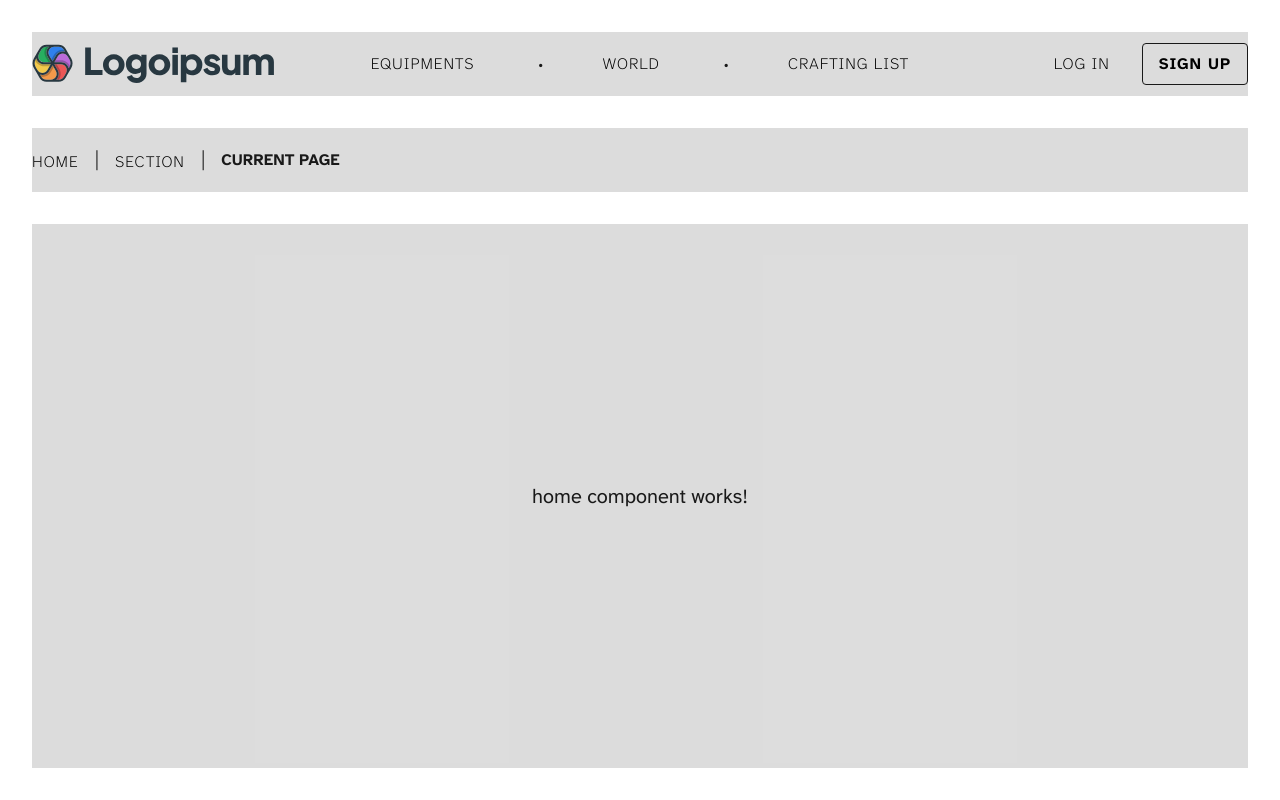
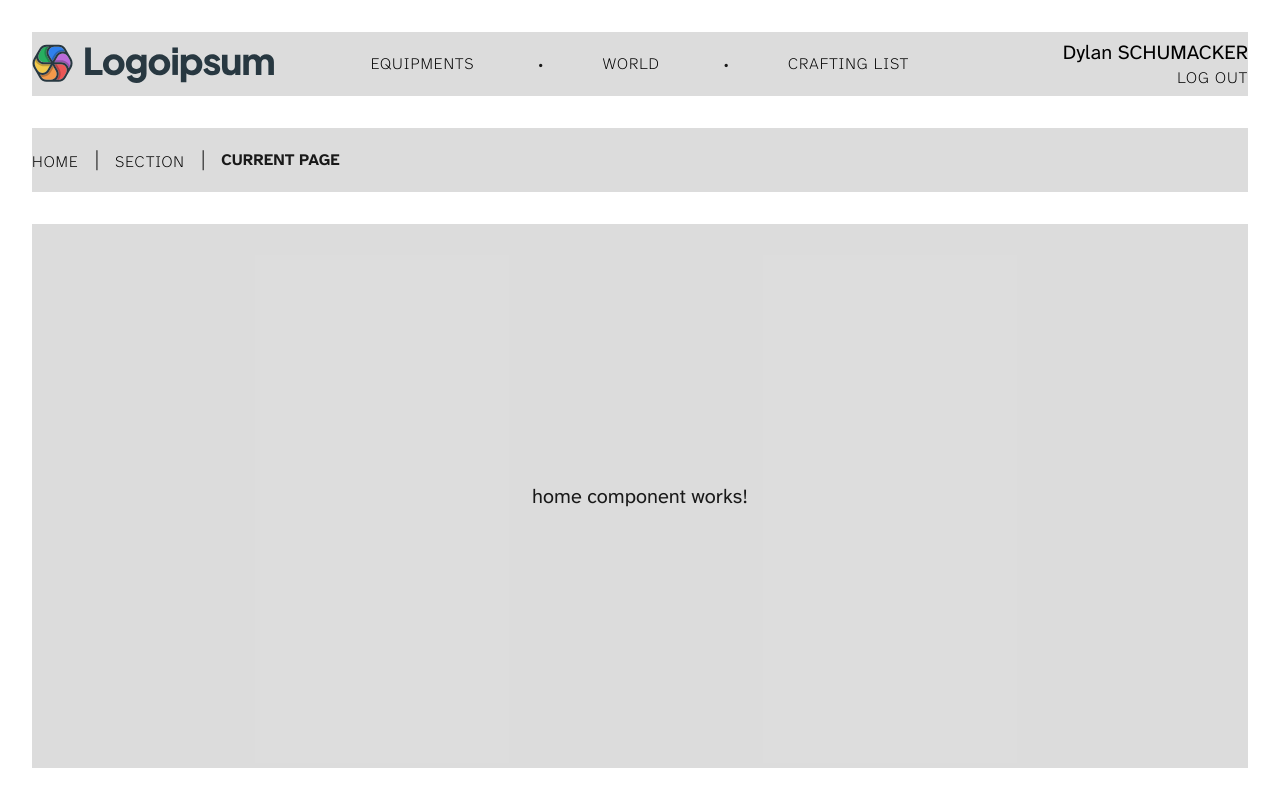
Before and after one commit to dynSR/hunters-codex, an Angular app in the folder project/: page / in a window 1280 px wide. Built offline with nearby package versions, Linux system fonts and the light colour scheme.

Commit message:
🛠️ feat: changed user menu

```diff
--- a/project/src/app/shared/partials/user-menu/user-menu.component.css
+++ b/project/src/app/shared/partials/user-menu/user-menu.component.css
@@ -10,12 +10,15 @@
 .user-menu__info {
   display: flex;
   flex-direction: column;
-  justify-content: flex-start;
-  align-items: center;
-  gap: var(--size-small);
+  justify-content: center;
+  align-items: flex-end;
+  height: var(--size-fixed-xxl);
+  line-height: 1;
+  gap: var(--size-medium);
 }
 
 .user-menu__name {
+  font-size: var(--font-size-main);
   text-align: right;
   width: 100%;
 }
--- a/project/src/app/shared/partials/user-menu/user-menu.component.html
+++ b/project/src/app/shared/partials/user-menu/user-menu.component.html
@@ -1,20 +1,26 @@
 @if (isUserConnected) {
 <div class="user-menu" role="navigation" aria-label="User menu">
-  <img src="profile.jpg" alt="{{ userName }}" class="user-avatar" />
+  <!-- <img src="profile.jpg" alt="User avatar" class="user-avatar" /> -->
   <div class="user-menu__info">
-    <span class="user-menu__name">{{ userName }}</span>
-    <button #logoutBtn aria-label="Log out" class="link btn-secondary">
-      {{ "LOG OUT" }}
-    </button>
+    <a [routerLink]="userProfileRoute.path" class="user-menu__name">
+      {{ userName }}
+    </a>
+    <a [routerLink]="logoutRoute.path" class="link" aria-label="Log in">
+      {{ logoutRoute.title | uppercase }}
+    </a>
   </div>
 </div>
 } @else {
 <div class="auth-menu" role="navigation" aria-label="Auth menu">
-  <a routerLink="/login" class="link" aria-label="Log in">
-    {{ "LOG IN" }}
+  <a [routerLink]="loginRoute.path" class="link" aria-label="Log in">
+    {{ loginRoute.title | uppercase }}
   </a>
-  <a routerLink="/signup" class="btn btn-primary" aria-label="Sign up">
-    {{ "SIGN UP" }}
+  <a
+    [routerLink]="signupRoute.path"
+    class="btn btn-primary"
+    aria-label="Sign up"
+  >
+    {{ signupRoute.title | uppercase }}
   </a>
 </div>
 }
--- a/project/src/app/shared/partials/user-menu/user-menu.component.ts
+++ b/project/src/app/shared/partials/user-menu/user-menu.component.ts
@@ -1,14 +1,21 @@
 import { Component } from '@angular/core';
 import { RouterLink } from '@angular/router';
+import { RouteInfo } from '../../interfaces/route-info';
+import { routeDefinition } from '../../../app.routes';
+import { CommonModule } from '@angular/common';
 
 @Component({
   selector: 'app-user-menu',
   standalone: true,
-  imports: [RouterLink],
+  imports: [CommonModule, RouterLink],
   templateUrl: './user-menu.component.html',
   styleUrl: './user-menu.component.css',
 })
 export class UserMenuComponent {
-  isUserConnected: boolean = false;
-  userName: string = 'dyns';
+  isUserConnected: boolean = true;
+  userName: string = 'Dylan SCHUMACKER';
+  readonly loginRoute: RouteInfo = routeDefinition['login'];
+  readonly logoutRoute: RouteInfo = routeDefinition['logout'];
+  readonly signupRoute: RouteInfo = routeDefinition['signup'];
+  readonly userProfileRoute: RouteInfo = routeDefinition['userProfile'];
 }
```
